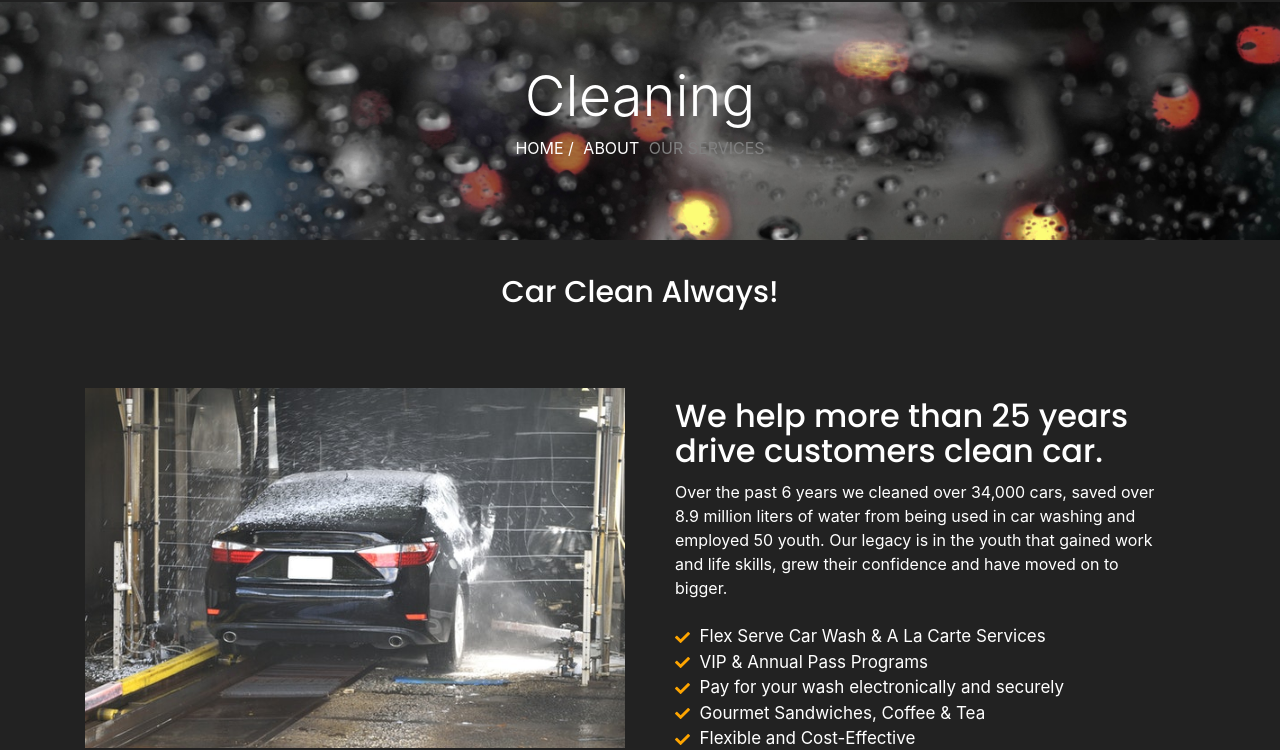
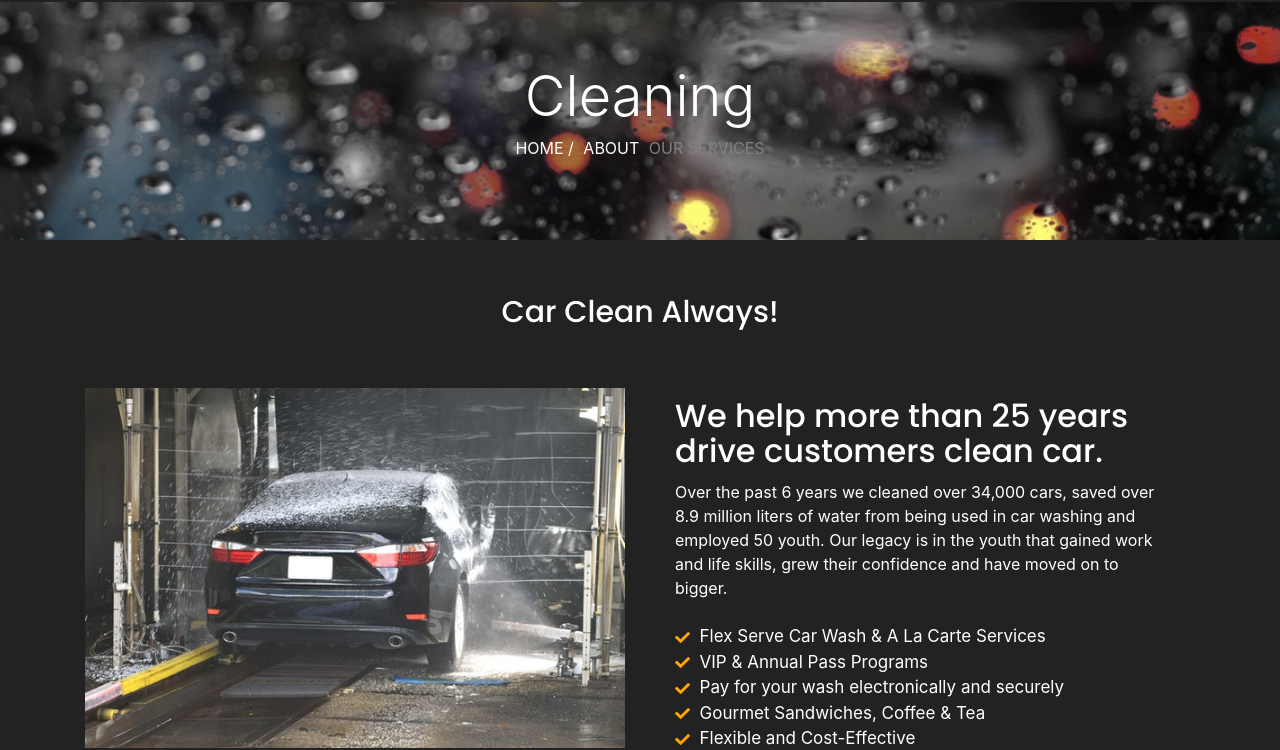
Before and after one commit to designelmar/candycar, a plain HTML site: page cleaning.html in a window 1280 px wide. Shown: the part 60-810 px from the top of the page. Drawn offline with nearby package versions, Linux system fonts and the light colour scheme; a web font is replaced by a local one.

Commit message:
Update cleaning.css

```diff
--- a/css/cleaning.css
+++ b/css/cleaning.css
@@ -199,6 +199,8 @@ header {
     font-size: 30px !important;
     line-height: 40px !important;
     font-family: 'Poppins', sans-serif !important;
+    position: relative !important;
+    top: 20px !important;
 }
 
 .carwash
```
